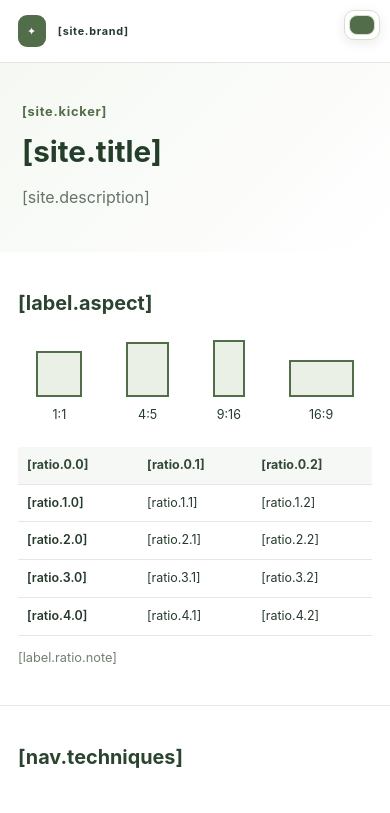
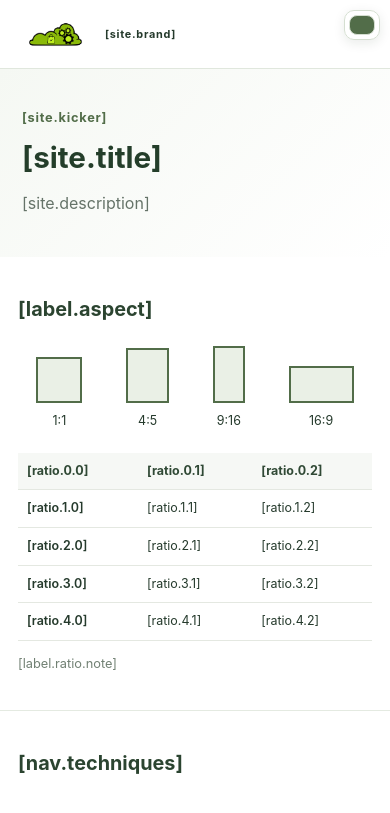
Before and after one commit to buildwithclaritylab/prompts, a website built with Vite: page index.html in a window 390 px wide. Shown: the top 813 px of the page. Built offline with nearby package versions, Linux system fonts and the light colour scheme; files whose address does not match are found by name.

Commit message:
Update prompt 04 and TDS branding

```diff
--- a/index.html
+++ b/index.html
@@ -1 +1,17 @@
-<!doctype html><html lang="es"><head><meta charset="UTF-8"/><meta name="viewport" content="width=device-width,initial-scale=1.0"/><meta name="theme-color" content="#526D49"/><title>TDS | Prompts</title></head><body><div id="app"></div><script type="module" src="/src/main.js"></script></body></html>
+<!doctype html>
+<html lang="es">
+
+<head>
+    <meta charset="UTF-8" />
+    <meta name="viewport" content="width=device-width,initial-scale=1.0" />
+    <meta name="theme-color" content="#526D49" />
+    <link rel="icon" type="image/png" href="/favicon.png"/>
+    <title>TDS | Prompts</title>
+</head>
+
+<body>
+    <div id="app"></div>
+    <script type="module" src="/src/main.js"></script>
+</body>
+
+</html>
--- a/src/main.js
+++ b/src/main.js
@@ -81,7 +81,7 @@ function render() {
   document.documentElement.lang = state.language;
   document.title = `${val('site.title')} | TDS`;
   document.documentElement.style.setProperty('--brand', conf('site.brandColour'));
-  app.innerHTML = `<div class="shell" id="top"><header><div class="brand-mark">✦</div><span>${safe(val('site.brand'))}</span><div class="langs" aria-label="${safe(val('label.lang'))}">${conf('site.availableLanguages').split(',').map((lang) => `<button data-lang="${lang}" ${state.language === lang ? 'class="active" aria-pressed="true"' : 'aria-pressed="false"'}>${lang.toUpperCase()}</button>`).join('')}</div></header>
+  app.innerHTML = `<div class="shell" id="top"><header><div class="brand-mark"><img src="/images/tds_logo_verde_header.png" alt="TDS logo"></div><span>${safe(val('site.brand'))}</span><div class="langs" aria-label="${safe(val('label.lang'))}">${conf('site.availableLanguages').split(',').map((lang) => `<button data-lang="${lang}" ${state.language === lang ? 'class="active" aria-pressed="true"' : 'aria-pressed="false"'}>${lang.toUpperCase()}</button>`).join('')}</div></header>
   <section class="hero"><span class="eyebrow">${safe(val('site.kicker'))}</span><h1>${safe(val('site.title'))}</h1><p>${safe(val('site.description'))}</p></section>
   <section class="ref intro-ref"><h2>${safe(val('label.aspect'))}</h2><div class="ratio-figs"><div><i class="ratio r11"></i><span>1:1</span></div><div><i class="ratio r45"></i><span>4:5</span></div><div><i class="ratio r916"></i><span>9:16</span></div><div><i class="ratio r169"></i><span>16:9</span></div></div>${makeTable('ratio', 5, 3)}<p class="small">${safe(val('label.ratio.note'))}</p></section>
   <section class="catalog"><h2>${safe(val('nav.techniques'))}</h2><nav class="tech-nav" aria-label="${safe(val('label.menu'))}">${Array.from({ length: count }, (_, i) => `<button data-prompt="${i}" class="${i === state.current ? 'active' : ''}" aria-label="${num(i)} ${safe(val(`prompt.${num(i)}.title`))}" title="${safe(val(`prompt.${num(i)}.title`))}" ${i === state.current ? 'aria-current="true"' : ''}>${num(i)}</button>`).join('')}</nav>
--- a/src/style.css
+++ b/src/style.css
@@ -43,10 +43,15 @@ header {
 }
 
 .brand-mark {
-    background: var(--brand);
-    color: white;
-    border-radius: 9px;
-    padding: 9px
+    display: flex;
+    align-items: center;
+    justify-content: center;
+}
+
+.brand-mark img {
+    display: block;
+    width: 150px;
+    height: auto;
 }
 
 /* Mantiene el selector de idioma visible durante el desplazamiento. */
@@ -366,7 +371,12 @@ footer {
 @media(max-width:720px) {
     header {
         padding: 15px 18px;
-        font-size: .68rem
+        font-size: .68rem;
+        padding-right: 115px;
+    }
+
+    .brand-mark img {
+        width: 75px;
     }
 
     /* Ajusta la posición del selector en pantallas pequeñas. */
```
Also changed, not shown: public/favicon.png (added), public/images/tds_logo_verde_header.png (added), 2 other files.
